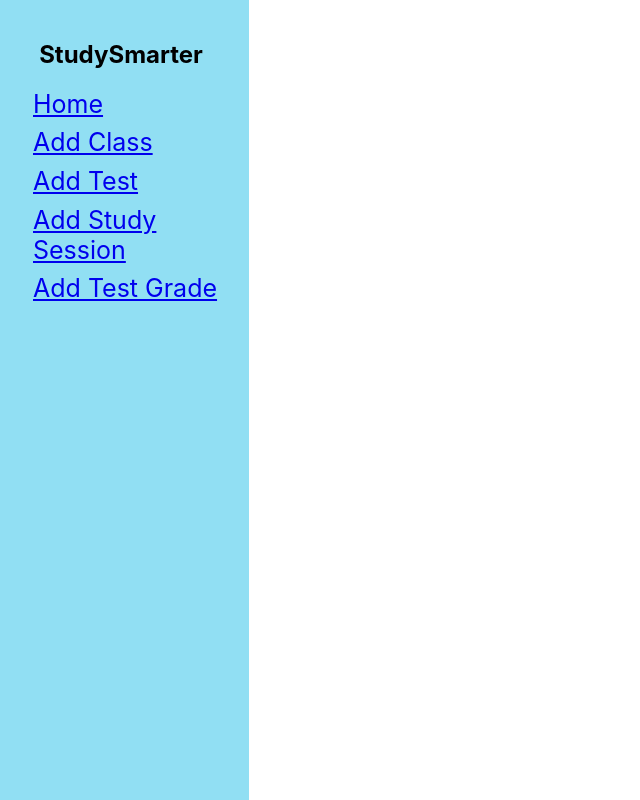
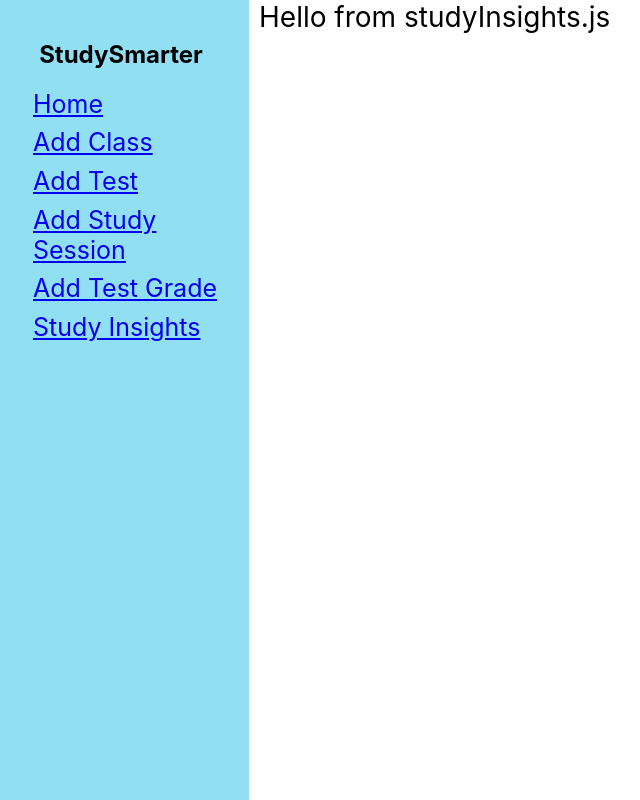
Before and after one commit to cparch/studySmarter, a React (Create React App) app: page /StudyInsights in a window 1280 px wide. Shown: the whole page, without its empty margins (7-647 px from the left). Built offline with nearby package versions, Linux system fonts and the light colour scheme.

Commit message:
Add Study Insight component and connect it to navigation

```diff
--- a/src/App.js
+++ b/src/App.js
@@ -9,6 +9,7 @@
 import AddStudySession from './Components/StudySession/AddStudySession.js';
 import AddTest from './Components/AddTest.js';
 import AddGrade from './Components/AddGrade';
+import StudyInsights from './Components/StudyInsights/StudyInsights.js'
 import moment from 'moment';
 
 class App extends React.Component {
@@ -340,6 +341,17 @@
 
               />}
             />
+
+            <Route
+              path='/StudyInsights'
+              render={(props) =>
+              <StudyInsights/>}
+            />
+
+
+
+
+
           </Switch>
           </div>
         </div>
--- a/src/Components/Nav.js
+++ b/src/Components/Nav.js
@@ -28,10 +28,9 @@
           <li>Add Test Grade</li>
         </Link>
 
-
-
-
-
+        <Link to= '/StudyInsights'>
+          <li>Study Insights</li>
+        </Link>
       </ul>
     </nav>
   )
--- /dev/null
+++ b/src/Components/StudyInsights/StudyInsights.js
@@ -0,0 +1,11 @@
+import React from 'react';
+
+const StudyInsights = (props) => {
+  return(
+    <div>
+      Hello from studyInsights.js
+    </div>
+  )
+};
+
+export default StudyInsights;
```
